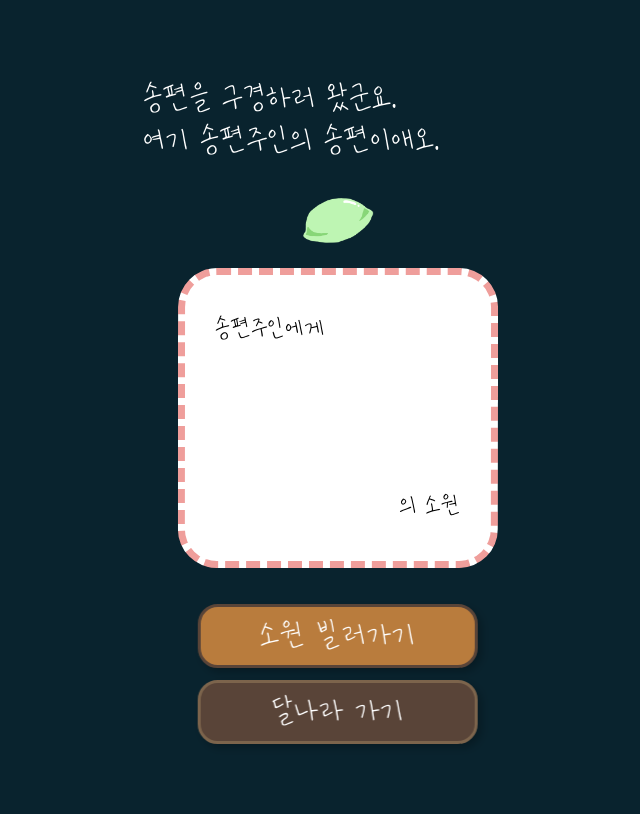
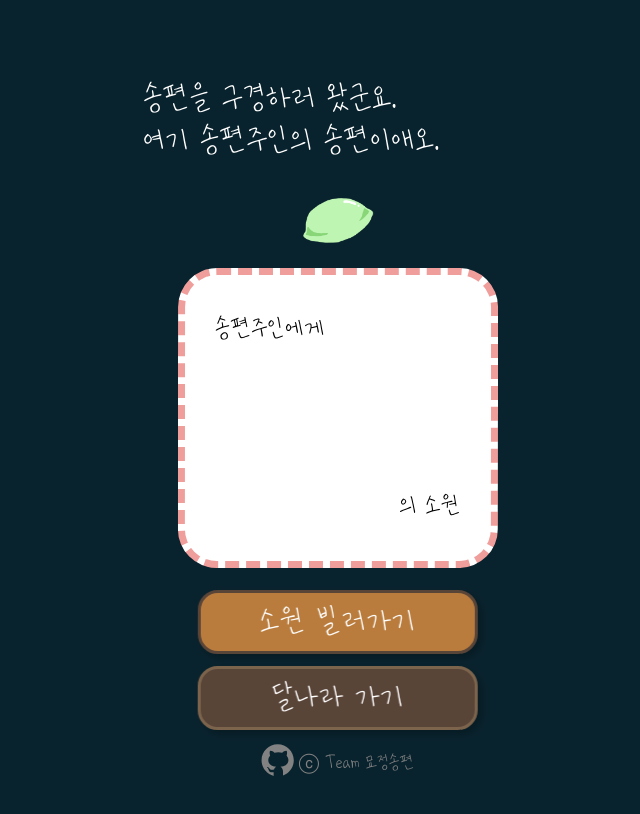
Before and after one commit to blcklamb/myojeong_FE, a React (Create React App) app: page /songpyeon in a window 1280 px wide. Shown: the top 814 px of the page, without its empty margins (302-942 px from the left). Built offline with nearby package versions, Linux system fonts and the light colour scheme; no server answers.

Commit message:
feat: Feature/credit route (#24)
* add: credit link component

* chore: fix comment

```diff
--- a/src/components/songpyeon/Songpyeon.tsx
+++ b/src/components/songpyeon/Songpyeon.tsx
@@ -6,8 +6,9 @@ import centerSP from "assets/sp7 1.png";
 import { COLORS } from "styles/color";
 import Button from "components/story/Button";
 import Icon from "components/Icon";
-import { ReactNode, useEffect, useMemo, useRef } from "react";
+import { useEffect, useMemo, useRef } from "react";
 import { toPng } from "html-to-image";
+import CreditLink from "components/start/CreditLink";
 
 const Songpyeon = () => {
   const [searchParams] = useSearchParams();
@@ -131,6 +132,7 @@ const Songpyeon = () => {
           text="달나라 가기"
           onClick={() => navigate("/dalnara")}
         />
+        <CreditLink hasGithubIcon />
       </StyledBottom>
     </div>
   );
@@ -166,7 +168,7 @@ const StyledEmoji = styled.span`
 `;
 
 const StyledPreview = styled.div`
-  padding-bottom: 3.6rem;
+  padding-bottom: 1.2rem;
 `;
 
 const StyledMiddle = styled.div`
@@ -192,6 +194,7 @@ const StyledP = styled.p`
 `;
 
 const StyledBottom = styled.div`
+  margin-top: 1rem;
   display: flex;
   flex-direction: column;
   align-items: center;
--- /dev/null
+++ b/src/components/start/CreditLink.tsx
@@ -0,0 +1,34 @@
+import Icon from "components/Icon";
+import { useNavigate } from "react-router-dom";
+import { styled } from "styled-components";
+import { COLORS } from "styles/color";
+
+interface CreditLinkProps {
+  hasGithubIcon?: boolean;
+}
+
+const CreditLink = ({ hasGithubIcon }: CreditLinkProps) => {
+  const navigate = useNavigate();
+  return (
+    <StyledCreditContainer>
+      {hasGithubIcon && <Icon name="github" width={34} height={34} />}
+      <StyledA onClick={() => navigate("/credit")}>ⓒ Team 묘정송편</StyledA>
+    </StyledCreditContainer>
+  );
+};
+
+export default CreditLink;
+
+const StyledCreditContainer = styled.div`
+  display: flex;
+  justify-content: center;
+  align-items: center;
+  text-align: center;
+  gap: 0.4rem;
+`;
+
+const StyledA = styled.a`
+  font-size: 2rem;
+  color: ${COLORS.GREY};
+  margin-top: 0.6rem;
+`;
--- a/src/components/start/Start.tsx
+++ b/src/components/start/Start.tsx
@@ -6,21 +6,12 @@ import FullMoon from "assets/start/FullMoon.png";
 import BorderMoon from "assets/start/BorderMoon.png";
 import Myojeong from "assets/myojeong.png";
 import { useGETWishCount } from "hooks/api/start";
-import { useSpring } from "react-spring";
-import { useMemo, useRef } from "react";
 import Span from "components/story/Span";
+import CreditLink from "./CreditLink";
 
 const Start = () => {
   const navigate = useNavigate();
   const { data: wishCount } = useGETWishCount();
-
-  const moonRef = useRef<HTMLDivElement>(null);
-  const moonWidth = useMemo<number>(() => {
-    return moonRef.current ? moonRef.current.offsetWidth : 0;
-  }, [moonRef]);
-  console.log(moonWidth);
-
-  const props = useSpring({ width: wishCount ? (wishCount / 500) * 100 : 0 });
 
   return (
     <>
@@ -29,10 +20,7 @@ const Start = () => {
         <StyledH1>묘정 송편</StyledH1>
       </StyledTop>
       <StyledMiddle>
-        <div
-          ref={moonRef}
-          style={{ position: "relative", width: "100%", height: "24rem" }}
-        >
+        <div style={{ position: "relative", width: "100%", height: "24rem" }}>
           <img
             style={{
               position: "absolute",
@@ -53,9 +41,6 @@ const Start = () => {
               left: "50%",
               translate: "-50% -40%",
               zIndex: 2,
-
-              // width: "100%",
-              // height: "100%",
             }}
             className="floating-img"
             src={BorderMoon}
@@ -89,6 +74,7 @@ const Start = () => {
           type="primary"
           color="DARK_BROWN"
         ></Button>
+        <CreditLink />
       </StyledBottom>
     </>
   );
--- a/src/hooks/api/start.ts
+++ b/src/hooks/api/start.ts
@@ -5,7 +5,7 @@ import client from "./client";
 
 /**
  * @interface GETWishCountResponse
- * 단일 소원 GET API 요청 Response
+ * 소원 갯수 GET API 요청 Response
  */
 interface GETWishCountResponse {
   count: number;
--- a/src/layouts/Dalnara.tsx
+++ b/src/layouts/Dalnara.tsx
@@ -8,15 +8,17 @@ import { useGetInfiniteWishList, wishListItem } from "hooks/api/dalnara";
 import useIntersection from "hooks/useIntersection";
 import { useNavigate } from "react-router-dom";
 import { COLORS } from "styles/color";
+import CreditLink from "components/start/CreditLink";
 
 const Dalnara = () => {
   const [inputValue, setInputValue] = useState("");
   const [sortType, setSortType] = useState("recent");
   const navigate = useNavigate();
-  const { data, fetchNextPage, hasNextPage, isFetching, refetch } = useGetInfiniteWishList({
-    sorted: sortType,
-    keyword: inputValue,
-  });
+  const { data, fetchNextPage, hasNextPage, isFetching, refetch } =
+    useGetInfiniteWishList({
+      sorted: sortType,
+      keyword: inputValue,
+    });
 
   const ref = useIntersection((entry, observer) => {
     observer.unobserve(entry.target);
@@ -38,10 +40,20 @@ const Dalnara = () => {
     <StyledDalnara>
       <StyledTopWrapper>
         <StyledTopButtonWrapper>
-          <TopButton text="소원주문하러가기" onClick={() => navigate("/story")} />
+          <CreditLink />
+
+          <TopButton
+            text="소원주문하러가기"
+            onClick={() => navigate("/story")}
+          />
         </StyledTopButtonWrapper>
         <StyledInputWrapper>
-          <Input value={inputValue} height={4.8} placeholder="소원작성자 검색" onChangeInput={handleInputChange} />
+          <Input
+            value={inputValue}
+            height={4.8}
+            placeholder="소원작성자 검색"
+            onChangeInput={handleInputChange}
+          />
           <Dropdown options={["최신", "좋아요"]} onSelect={onChangeSortType} />
         </StyledInputWrapper>
       </StyledTopWrapper>
@@ -86,10 +98,11 @@ const StyledTopWrapper = styled.div`
 `;
 
 const StyledTopButtonWrapper = styled.div`
-  width: 32rem;
+  /* width: 32rem; */
   margin-top: 3rem;
   display: flex;
-  justify-content: end;
+  justify-content: space-between;
+  align-items: center;
 `;
 
 const StyledInputWrapper = styled.div`
```
